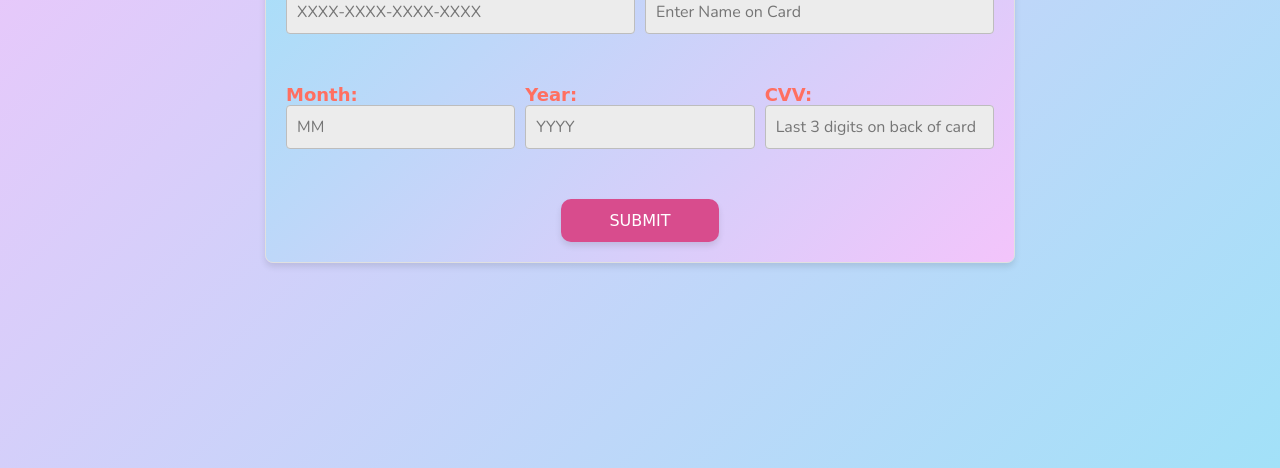
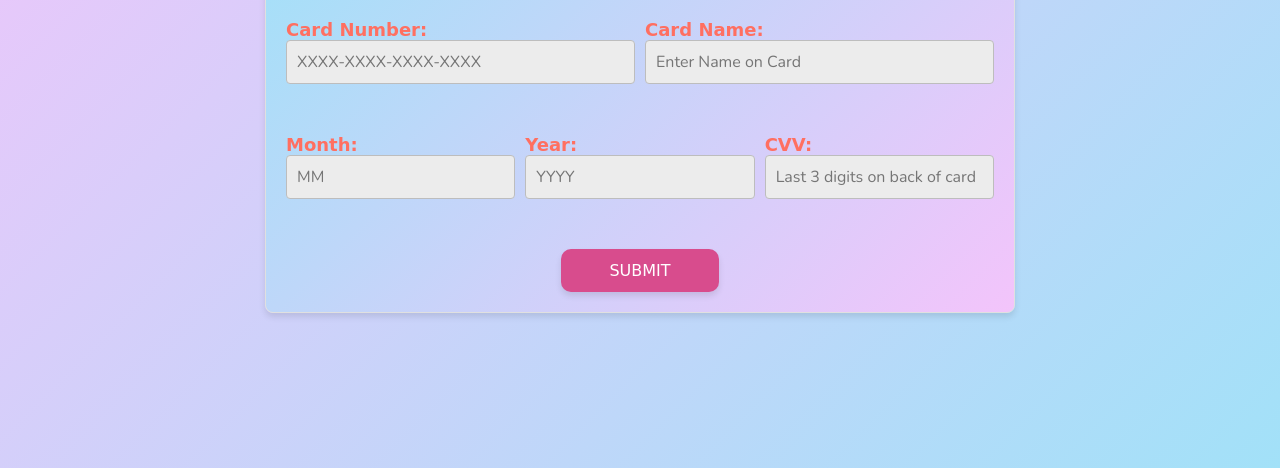
Before and after one commit to navid9696/anime-credit-card, a plain HTML site: page index.html in a window 1280 px wide. Shown: the part 332-800 px from the top of the page. Drawn offline with nearby package versions, Linux system fonts and the light colour scheme; a web font is replaced by a local one.

Commit message:
Update styles.css

```diff
--- a/styles/styles.css
+++ b/styles/styles.css
@@ -9,7 +9,7 @@
 
 .form-container__img-box {
 	width: 400px;
-	margin-top: 10em;
+	margin-top: 12em;
 	position: absolute;
 	object-fit: contain;
 	border-radius: 16px;
@@ -26,12 +26,12 @@
 .credit-card-form {
 	position: relative;
 	display: flex;
-	margin-top: 10em;
 	flex-direction: column;
 	align-items: center;
 	justify-content: space-between;
 	max-width: 750px;
 	margin: 0 auto;
+	margin-top: 10em;
 	padding: 2em;
 	border: 1px solid #e0e0e0;
 	border-radius: 8px;
```
